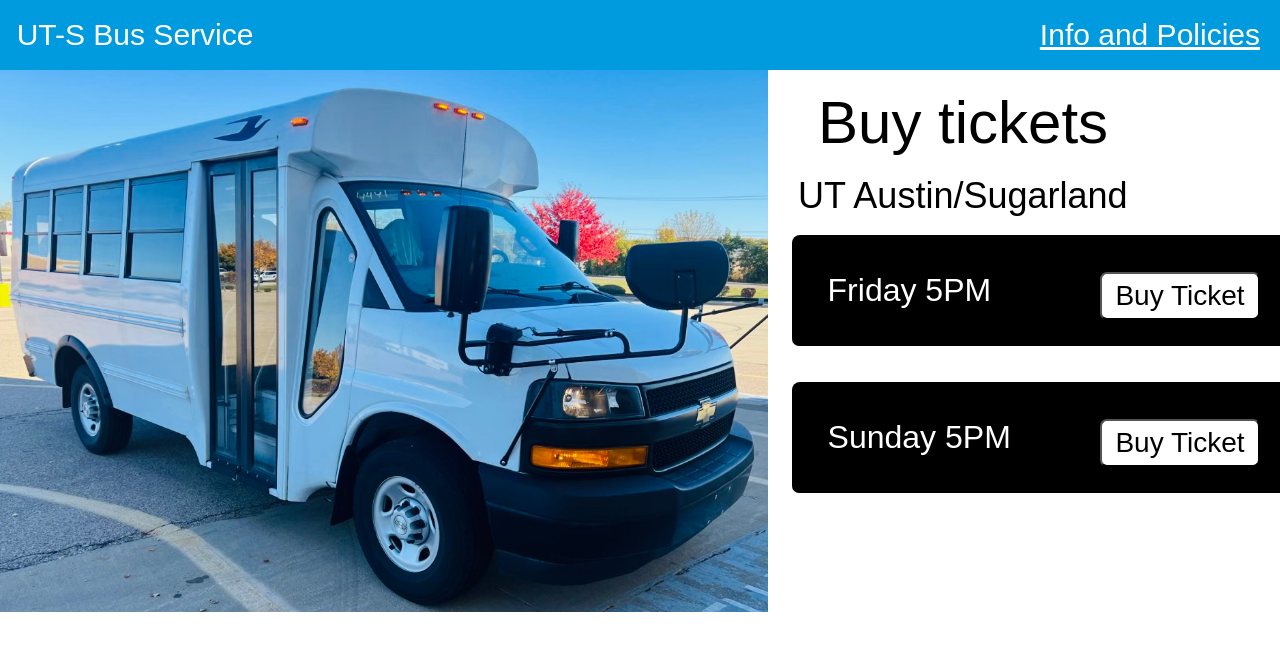
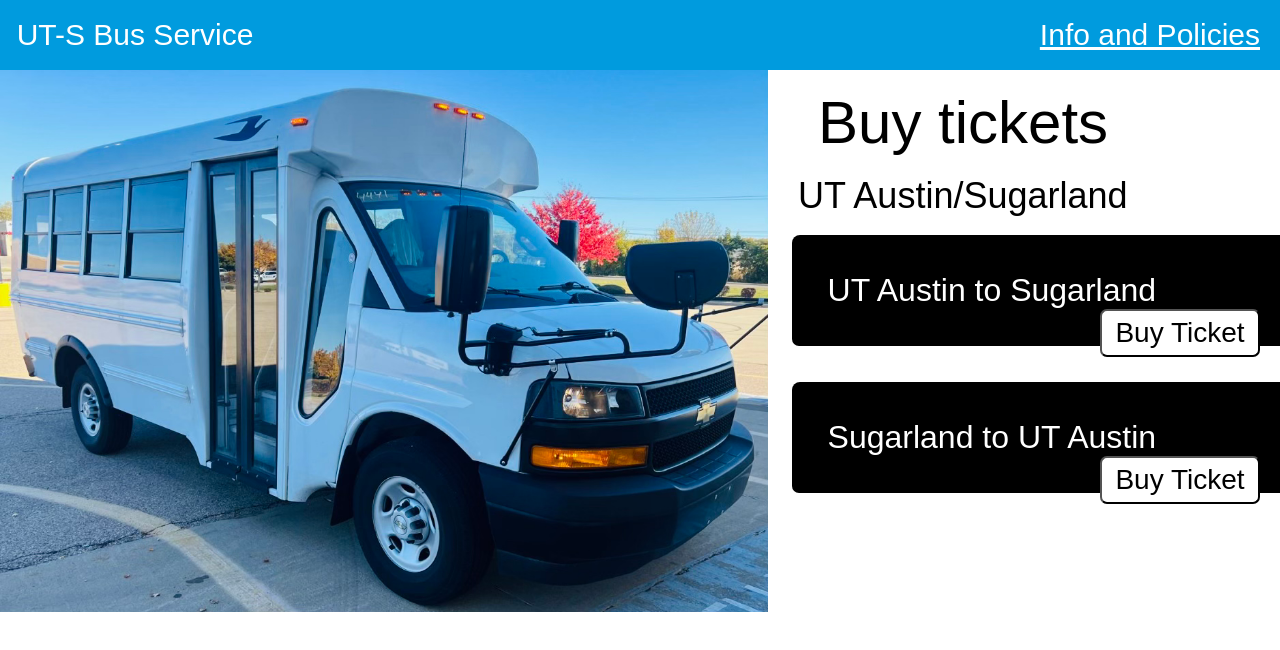
Before and after one commit to utsservice/utsservice.github.io, a plain HTML site: page index.html in a window 1280 px wide. Drawn offline with Linux system fonts and the light colour scheme.

Commit message:
Update index.html

```diff
--- a/index.html
+++ b/index.html
@@ -5,7 +5,7 @@
     <body>
 <div class="topbar">
     <br>
-    <p style="display:inline-block;" class="title0">&nbsp;&nbsp;UT-S Bus Service</p> <a class="tr" href="https://utsride.com/info.html">Info and Policies</a>
+    <p style="display:inline-block;" class="title0">&nbsp;&nbsp;UT-S Bus Service</p> <a class="tr" href="https://utsride.com/info">Info and Policies</a>
     <br>
     <br>
 </div>
@@ -22,7 +22,7 @@
      <br>
      <div class="friday">
         <br>
-<p style="display:inline-block;" class="a11">&nbsp;&nbsp;&nbsp;&nbsp;Friday 5PM</p> &nbsp;&nbsp;&nbsp;&nbsp;<a href="file:///C:/Users/User/Desktop/Bus/page3.html"><button class="booking">Buy Ticket</button></a>
+<p style="display:inline-block;" class="a11">&nbsp;&nbsp;&nbsp;&nbsp;UT Austin to Sugarland</p> &nbsp;&nbsp;&nbsp;&nbsp;<a href="file:///C:/Users/User/Desktop/Bus/page3.html"><button class="booking">Buy Ticket</button></a>
 <br>
 <br>
      </div>
@@ -30,7 +30,7 @@
      <br>
      <div class="sunday">
         <br>
-<p style="display:inline-block;" class="a12">&nbsp;&nbsp;&nbsp;&nbsp;Sunday 5PM</p> &nbsp;&nbsp;&nbsp;&nbsp;<a href="file:///C:/Users/User/Desktop/Bus/page4.html"><button class="booking">Buy Ticket</button></a>
+<p style="display:inline-block;" class="a12">&nbsp;&nbsp;&nbsp;&nbsp;Sugarland to UT Austin</p> &nbsp;&nbsp;&nbsp;&nbsp;<a href="file:///C:/Users/User/Desktop/Bus/page4.html"><button class="booking">Buy Ticket</button></a>
 <br>
 <br>
      </div>
```
